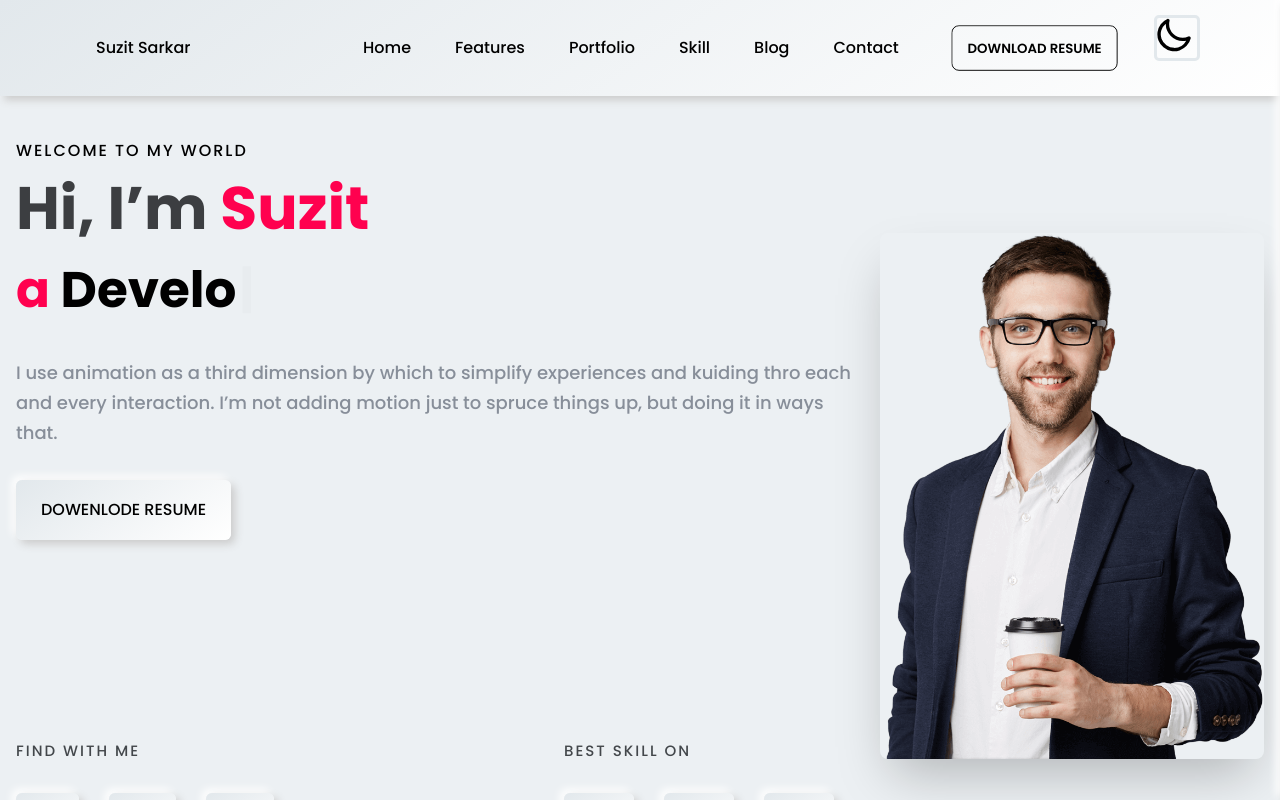
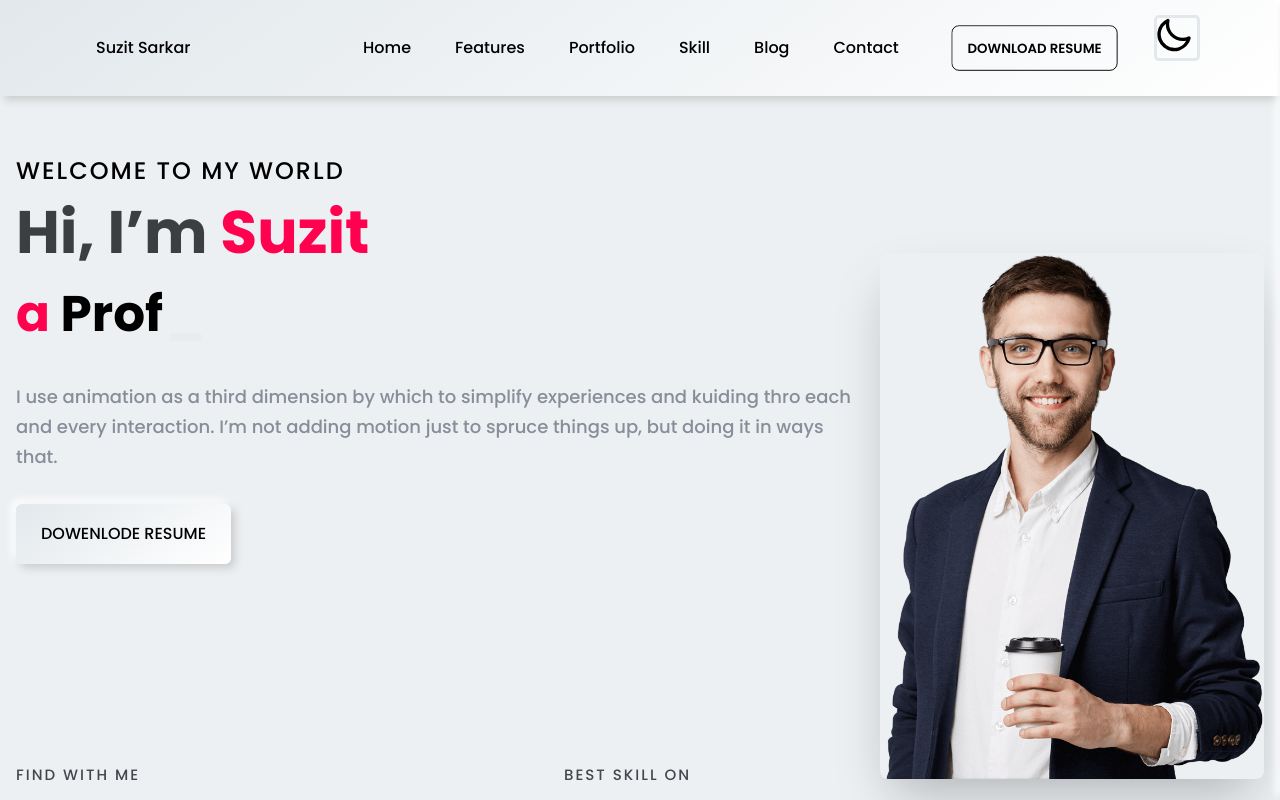
Before and after one commit to suzitsarkar27/my_protfilo, a React (Create React App) app: page / in a window 1280 px wide. Built offline with nearby package versions, Linux system fonts and the light colour scheme.

Commit message:
complete

```diff
--- a/src/Pages/Bannar/Bannar.js
+++ b/src/Pages/Bannar/Bannar.js
@@ -8,13 +8,13 @@ import "./Bannar.css";
 
 const Bannar = () => {
   return (
-    <div class="hero min-h-screen " id="home">
+    <div class="hero min-h-screen mt-5 " id="home">
        <div class="hero-content flex-col lg:flex-row">
 
         <div>
         <div >
           <div >
-            <h3>WELCOME TO MY WORLD</h3>
+            <h3 className="text-2xl">WELCOME TO MY WORLD</h3>
             <h1>
               Hi, I’m <span>Suzit</span>
             </h1>
@@ -22,13 +22,14 @@ const Bannar = () => {
               a
               <span>
                 <Typewriter
-                  words={[" Professional Coder.", " Developer."]}
+
                   loop
                   cursor
-                  cursorStyle="|"
-                  typeSpeed={70}
+                  cursorStyle="_"
+                  typeSpeed={50}
                   deleteSpeed={50}
                   delaySpeed={1000}
+                  words={[' Professional Coder.', ' Developer.']}
                 />
               </span>
             </h2>
@@ -45,15 +46,24 @@ const Bannar = () => {
               <div className="col_1">
                 <h4>FIND WITH ME</h4>
                 <div className="button">
-                  <button className="btn_shadow">
-                    <i class="fab fa-facebook-f"></i>
-                  </button>
+
+                  <a href="https://www.facebook.com/suzit.sarkar.39/" target="_blank"><button className="btn_shadow">
+                   <i class="fab fa-facebook-f"></i>
+                  </button></a>
+
+                  <a href="https://www.instagram.com/suzitsarkar5/"target="_blank">
                   <button className="btn_shadow">
                     <i class="fab fa-instagram"></i>
                   </button>
-                  <button className="btn_shadow">
+                  </a>
+
+                <a href="www.linkedin.com/in/devsuzit"target="_blank">
+                <button className="btn_shadow">
                     <i class="fab fa-linkedin-in"></i>
                   </button>
+                </a>
+
+
                 </div>
               </div>
               <div className="col_1">
--- a/src/Pages/Protfolio/ProjectCard.js
+++ b/src/Pages/Protfolio/ProjectCard.js
@@ -18,12 +18,17 @@ const ProjectCard = ({project}) => {
         <div className='title'>
           <h2>{title}</h2>
        <div className="grid grid-cols-1 md:grid-cols-2 gap-5">
-          <button className='btn_shadow '>
-           <a href={live}> LIVE SIDE</a>
-          </button>
-          <button className='btn_shadow '>
-             <a href={client}>CODE LINK</a>
-          </button>
+
+           <a href={live}>
+           <button className='btn_shadow '>
+             LIVE SIDE
+           </button></a>
+
+           <a href={client}>
+            <button className='btn_shadow '>
+               CODE LINK
+           </button></a>
+
           <button className='btn_shadow '>
              DETALCE
           </button>
```
